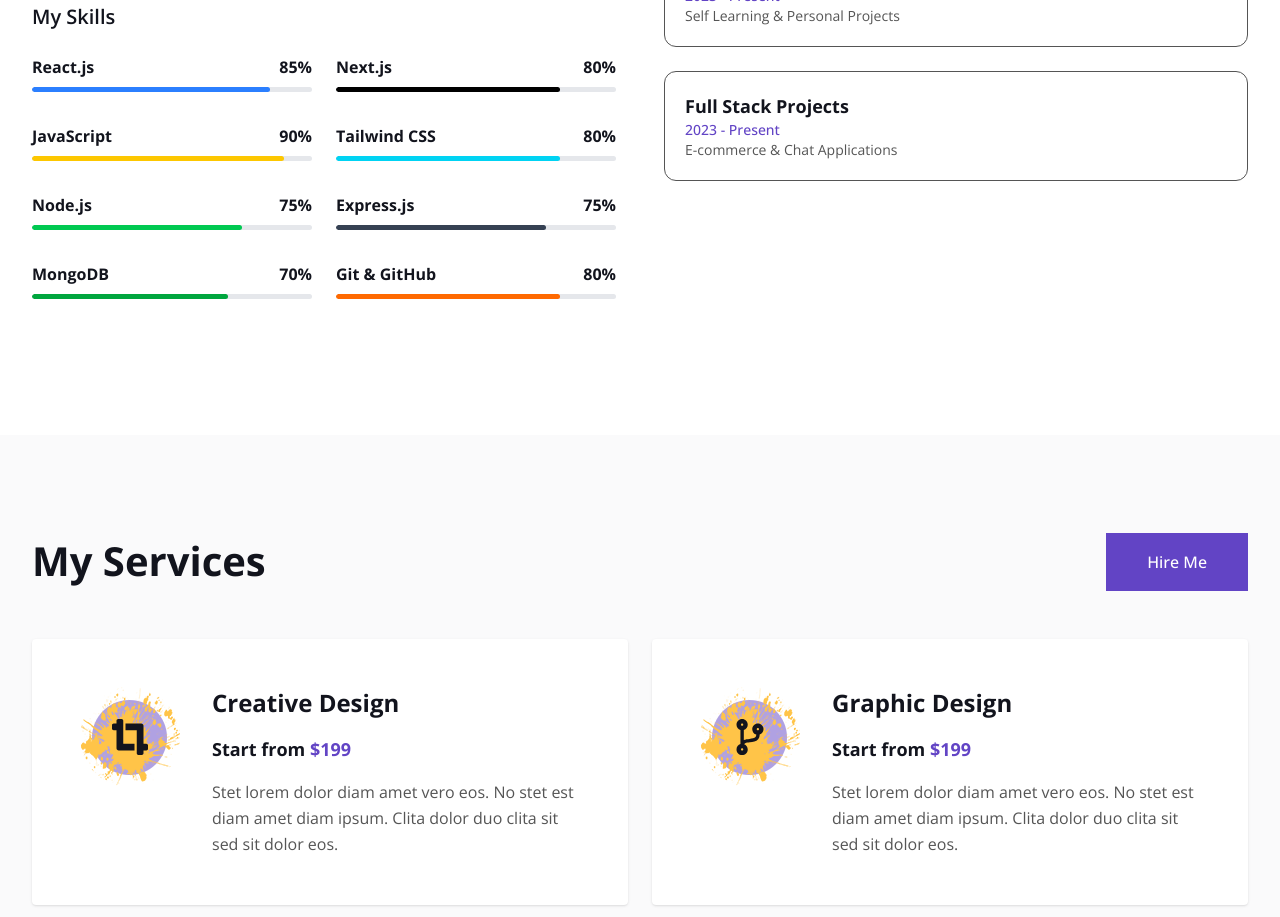
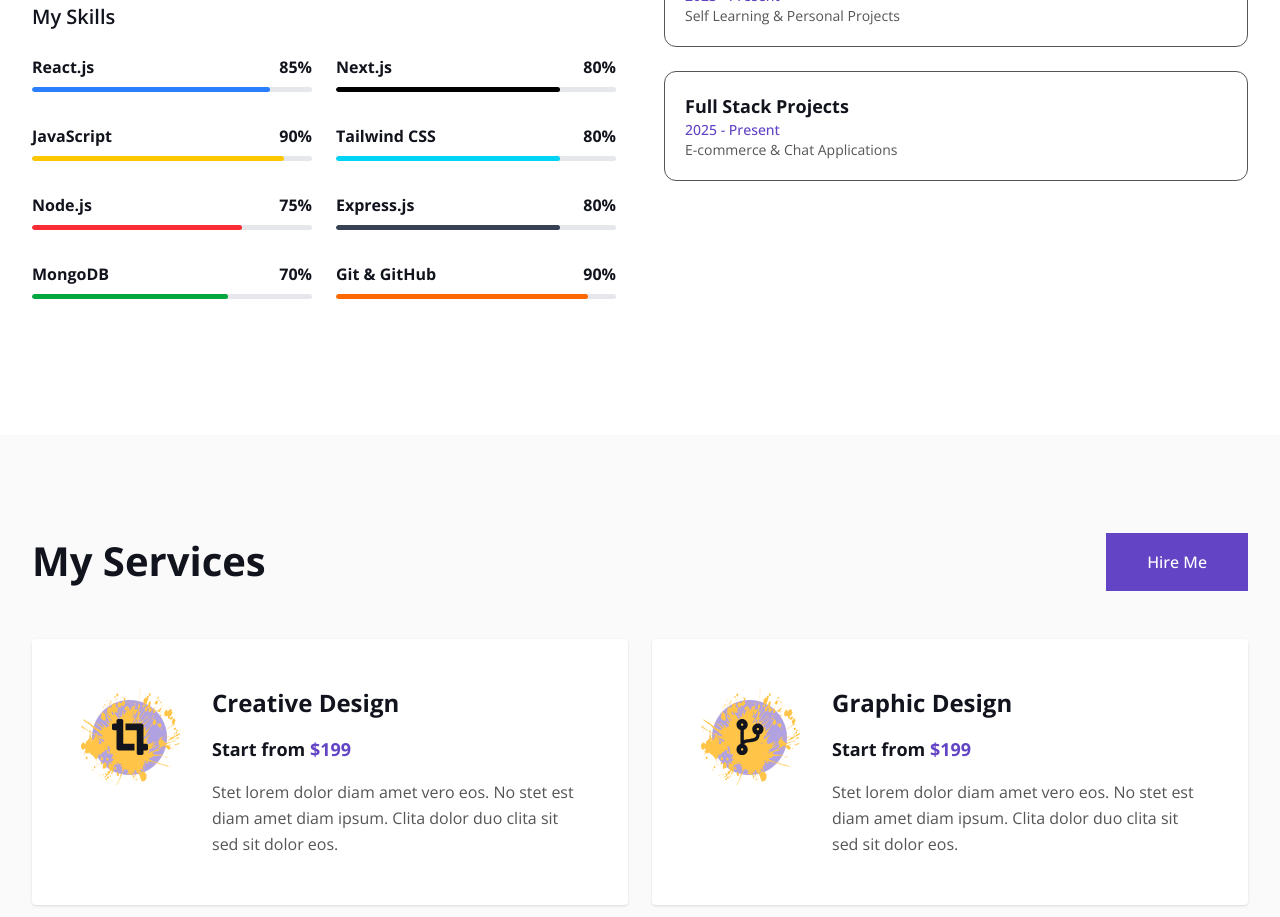
Before and after one commit to Nayan-Krishna-Ball/my-portfolio, a React (Vite) app: page / in a window 1280 px wide. Shown: the part 2040-2957 px from the top of the page. Built offline with nearby package versions, Linux system fonts and the light colour scheme.

Commit message:
fixed css bugs in skill section

```diff
--- a/src/components/Skills.jsx
+++ b/src/components/Skills.jsx
@@ -7,10 +7,10 @@ export default function Skills() {
     { name: "Next.js", percent: 80, color: "bg-black" },
     { name: "JavaScript", percent: 90, color: "bg-yellow-400" },
     { name: "Tailwind CSS", percent: 80, color: "bg-cyan-400" },
-    { name: "Node.js", percent: 75, color: "bg-green-500" },
-    { name: "Express.js", percent: 75, color: "bg-gray-700" },
+    { name: "Node.js", percent: 75, color: "bg-red-500" },
+    { name: "Express.js", percent: 80, color: "bg-gray-700" },
     { name: "MongoDB", percent: 70, color: "bg-green-600" },
-    { name: "Git & GitHub", percent: 80, color: "bg-orange-500" },
+    { name: "Git & GitHub", percent: 90, color: "bg-orange-500" },
   ];
 
   const experienceData = [
@@ -22,7 +22,7 @@ export default function Skills() {
     {
       role: "Full Stack Projects",
       company: "E-commerce & Chat Applications",
-      years: "2023 - Present",
+      years: "2025 - Present",
     },
   ];
 
```
